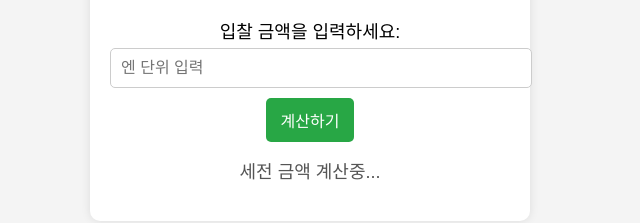
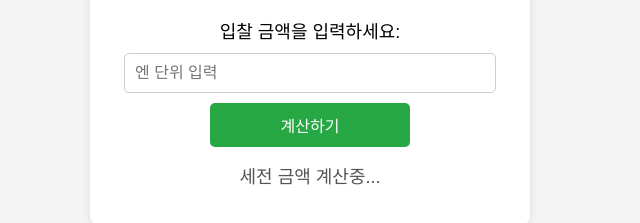
Before and after one commit to hoon3395/yotheqoo_TaxCalculator, a plain HTML site: page index.html in a window 1280 px wide. Shown: the part 118-341 px from the top of the page, without its empty margins (330-970 px from the left). Drawn offline with Linux system fonts and the light colour scheme.

Commit message:
Update index.html

```diff
--- a/index.html
+++ b/index.html
@@ -30,10 +30,14 @@
         input {
             padding: 10px;
             font-size: 16px;
-            width: 100%;
+            width: calc(100% - 20px); /* 입력창이 화면 밖으로 튀어나가지 않도록 조정 */
+            max-width: 350px; /* 최대 너비 제한 */
             margin-top: 5px;
             border: 1px solid #ccc;
             border-radius: 5px;
+            display: block;
+            margin-left: auto;
+            margin-right: auto;
         }
         button {
             background-color: #28a745;
@@ -44,6 +48,11 @@
             border-radius: 5px;
             cursor: pointer;
             margin-top: 10px;
+            width: calc(100% - 20px);
+            max-width: 200px; /* 버튼도 너무 커지지 않도록 제한 */
+            display: block;
+            margin-left: auto;
+            margin-right: auto;
         }
         button:hover {
             background-color: #218838;
@@ -59,10 +68,9 @@
 
     <div class="container">
         <h2>세전 금액 계산기</h2>
-        <label for="money">입찰 금액을 입력하세요:
-            <input type="number" id="aucMoney" placeholder="엔 단위 입력">
-            <button type="button" id="money_submit">계산하기</button>
-        </label>
+        <label for="money">입찰 금액을 입력하세요:</label>
+        <input type="number" id="aucMoney" placeholder="엔 단위 입력">
+        <button type="button" id="money_submit">계산하기</button>
         <p id="txtbtn">세전 금액 계산중...</p>
     </div>
 
```
